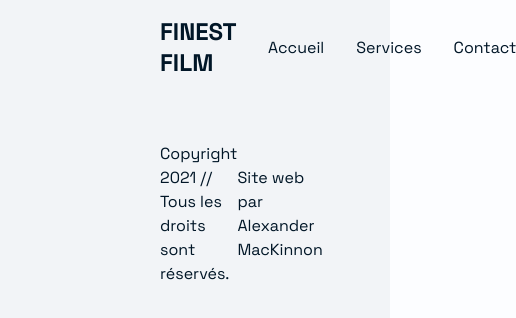
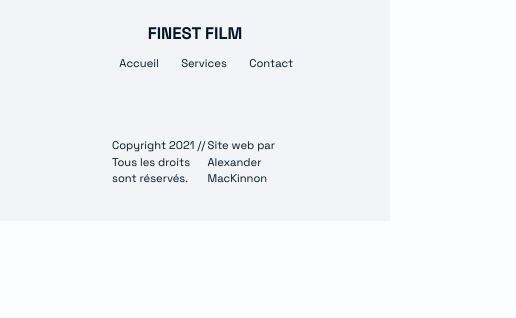
Before and after one commit to Myhub09/Myrepos, a React (Create React App) app: page /services/1 in a window 390 px wide. Shown: the top 318 px of the page, 516 px wide, since content can reach past the window. Built offline with nearby package versions, Linux system fonts and the light colour scheme.

Commit message:
Mobile Friendly Patch Numero Uno

```diff
--- a/src/components/FaqSection.js
+++ b/src/components/FaqSection.js
@@ -98,6 +98,9 @@ const Faq = styled(About)`
   display: block;
   text-align: left;
   padding: 5rem 10rem;
+  @media (max-width: 1000px) {
+    padding: 2.5rem 5rem;
+  }
   span {
     display: block;
   }
--- a/src/components/GlobalStyle.js
+++ b/src/components/GlobalStyle.js
@@ -6,6 +6,15 @@ const GlobalStyle = createGlobalStyle`
     margin: 0;
     padding: 0;
     box-sizing: border-box;
+}
+
+html {
+    @media (max-width: 1200px){
+        font-size: 80%; // Reduce font size when making screen smaller
+    }
+    @media (max-width: 600px){
+        font-size: 70%; // Reduce font size when making screen smaller
+    }
 }
 
 body {
--- a/src/components/Nav.js
+++ b/src/components/Nav.js
@@ -70,6 +70,13 @@ const StyledNav = styled.nav`
     position: relative;
     padding-left: 2rem;
   }
+  @media (max-width: 1000px) {
+    flex-direction: column;
+    padding: 2rem 0rem;
+    ul {
+      padding: 1rem;
+    }
+  }
 `;
 
 const NavLine = styled(motion.div)`
--- a/src/components/ServicesSection.js
+++ b/src/components/ServicesSection.js
@@ -83,6 +83,10 @@ export const Services = styled(About)`
     width: 75%;
     padding: 2rem 0rem 4rem 0rem;
   }
+  @media (max-width: 1000px) {
+    justify-content: center;
+    padding: 2.5rem 5rem;
+  }
 `;
 
 const Cards = styled.div`
--- a/src/components/useScroll.js
+++ b/src/components/useScroll.js
@@ -6,7 +6,7 @@ import { useAnimation } from "framer-motion";
 
 export const useScroll = () => {
   const controls = useAnimation();
-  const [element, view] = useInView({ threshold: 0.35 });
+  const [element, view] = useInView({ threshold: 0.25 });
   if (view) {
     controls.start("show");
   } else {
--- a/src/pages/Contact.js
+++ b/src/pages/Contact.js
@@ -74,6 +74,9 @@ const Contact = () => {
 export const StyledContact = styled(About)`
   text-align: left;
   padding: 5rem 10rem;
+  @media (max-width: 1000px) {
+    padding: 5rem 2.5rem;
+  }
   h2 {
     padding-bottom: 5rem;
   }
--- a/src/pages/Services.js
+++ b/src/pages/Services.js
@@ -92,6 +92,9 @@ const StyledServices = styled.div`
   min-height: 100vh;
   overflow: hidden;
   padding: 5rem 10rem;
+  @media (max-width: 1000px) {
+    padding: 2.5rem 2.5rem;
+  }
   h2 {
     padding: 1rem 0rem;
   }
--- a/src/pages/ServicesDetails.js
+++ b/src/pages/ServicesDetails.js
@@ -74,9 +74,13 @@ const Details = styled.div`
   margin: 5rem 10rem;
   align-items: center;
   justify-content: space-around;
+  @media (max-width: 1000px) {
+    display: block;
+    margin: 2.5rem 2.5rem;
+  }
 `;
 
-const AwardStyle = styled.div`
+const DetailsStyle = styled.div`
   padding: 5rem;
   .line {
     width: 100%;
@@ -92,11 +96,11 @@ const AwardStyle = styled.div`
 // Detail Component
 const Detail = ({ title, description }) => {
   return (
-    <AwardStyle>
+    <DetailsStyle>
       <h3>{title}</h3>
       <div className="line"></div>
       <p>{description}</p>
-    </AwardStyle>
+    </DetailsStyle>
   );
 };
 
--- a/src/styles.js
+++ b/src/styles.js
@@ -13,6 +13,10 @@ export const About = styled(motion.div)`
   justify-content: space-between;
   padding: 5rem 25rem;
   color: #011627;
+  @media (max-width: 1000px) {
+    display: block;
+    padding: 2.5em 2.5rem;
+  }
 `;
 
 export const Description = styled.div`
```
